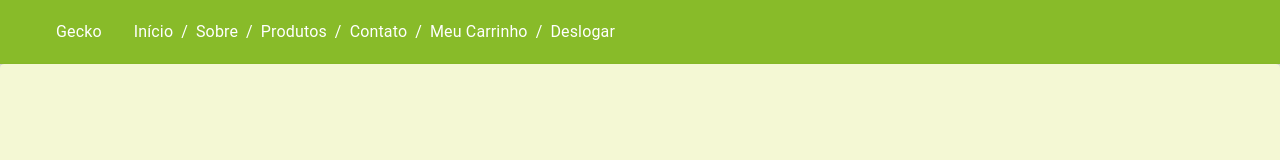
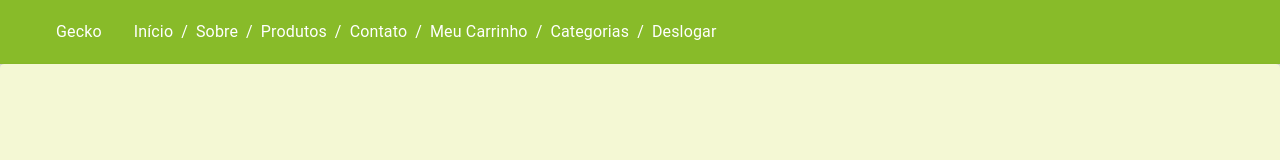
Before and after one commit to ProjetoGecko/frontend, a React (Vite) app: page / in a window 1280 px wide. Shown: the top 160 px of the page. Built offline with nearby package versions, Linux system fonts and the light colour scheme.

Commit message:
Botao listar categorias navbar

```diff
--- a/src/components/static/Navbar/Navbar.tsx
+++ b/src/components/static/Navbar/Navbar.tsx
@@ -67,6 +67,14 @@ function Navbar() {
                     <Box mx={1}>
                         <Typography className='menunav'>/</Typography>
                     </Box>
+                    <Box>
+                      <Link to ='/Listar_Categorias'>
+                        <Typography className='menunav'>Categorias</Typography>
+                     </Link>
+                    </Box>
+                    <Box mx={1}>
+                        <Typography className='menunav'>/</Typography>
+                    </Box>
                     <Box onClick={goLogout}>
                         <Typography className='menunav'>Deslogar</Typography>
                     </Box>
```
